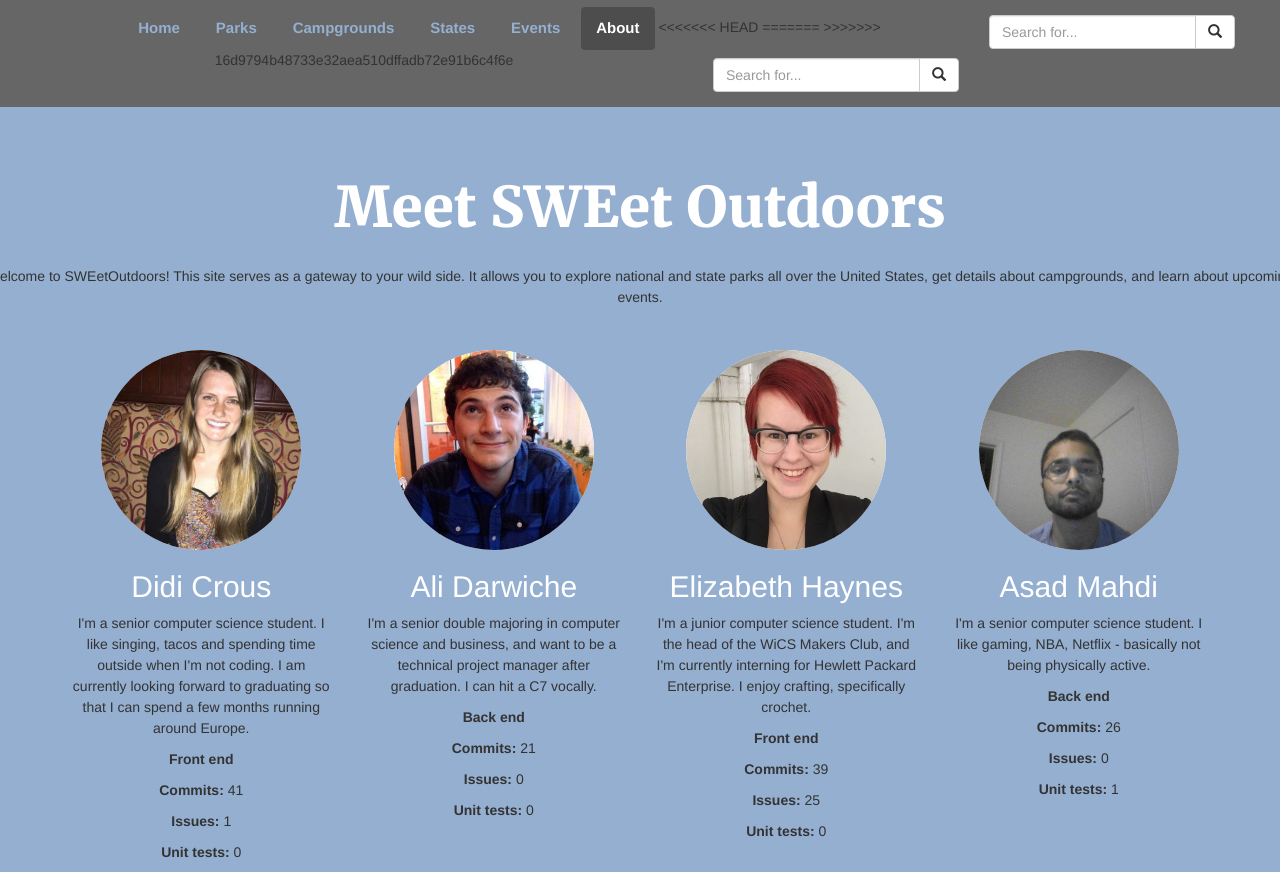
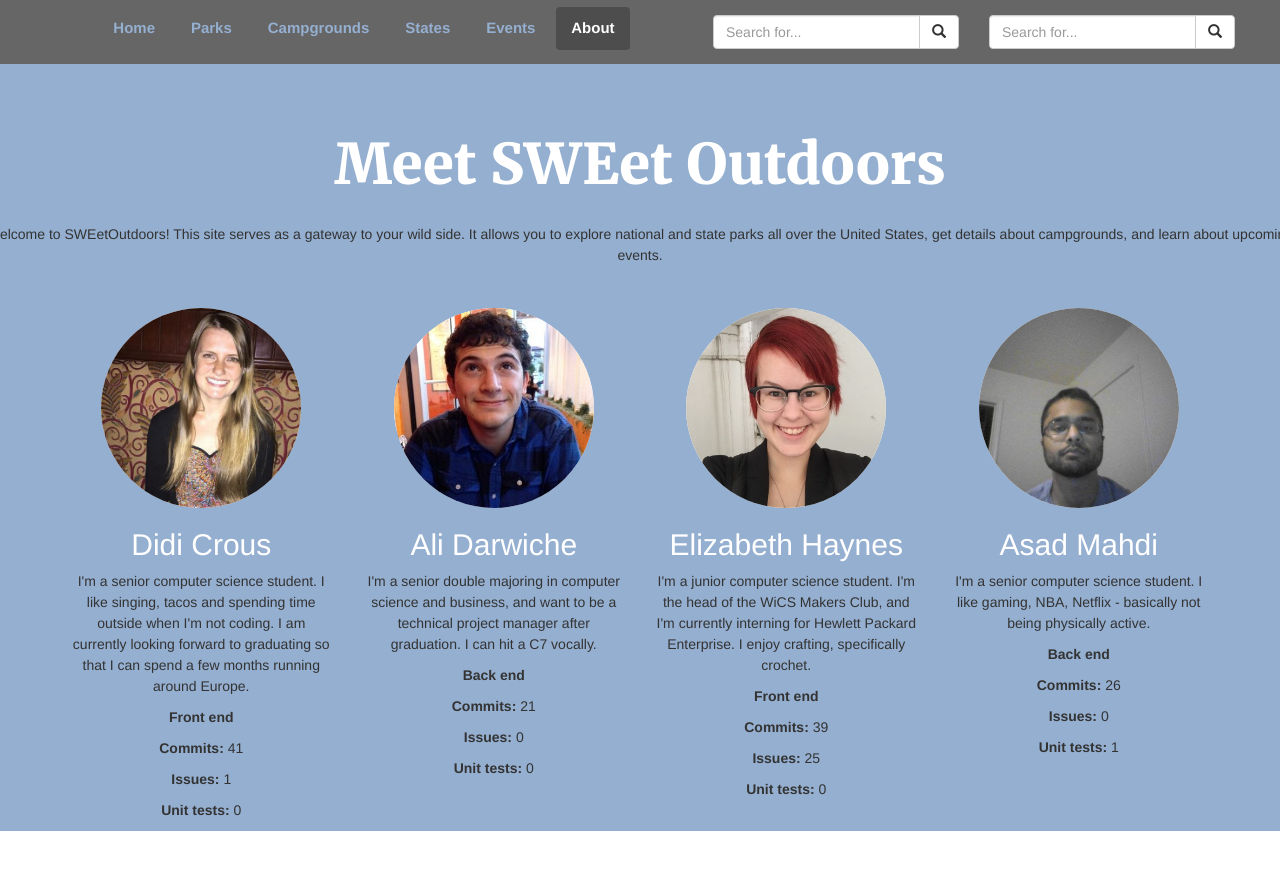
Before and after one commit to cs373gc-fall-2016/SWEetOutdoors, a Flask app: page /about in a window 1280 px wide. Shown: the top 872 px of the page. Run offline with Flask 2, Linux system fonts and the light colour scheme; some libraries are stand-ins or nearby versions.

Commit message:
fixed about page

```diff
--- a/app/templates/about.html
+++ b/app/templates/about.html
@@ -32,8 +32,6 @@
             <li><a href="{{ url_for('states') }}">States</a></li>
             <li><a href="{{ url_for('events') }}">Events</a></li>
             <li class="active"><a href="{{ url_for('about') }}">About</a></li>
-
-<<<<<<< HEAD
             <form class="navbar-form navbar-right" action="{{url_for('orSearch')}}" onsubmit="{{url_for('orSearch')}}" role="search">
               <div class="input-group">
                 <input id="search_term" type="text" class="form-control" name="search" placeholder="Search for...">
@@ -42,7 +40,6 @@
                 </span>
               </div><!-- /input-group -->
             </form>
-=======
             <form class="navbar-form navbar-right" action="/search/" method="GET" onsubmit="return search()" role="search">
               <div class="input-group">
                 <input id="search_term" type="text" class="form-control" placeholder="Search for...">
@@ -51,7 +48,6 @@
                 </span>
               </div><!-- /input-group -->
             </form>
->>>>>>> 16d9794b48733e32aea510dffadb72e91b6c4f6e
           </ul>
         </div>
       </div>
```
